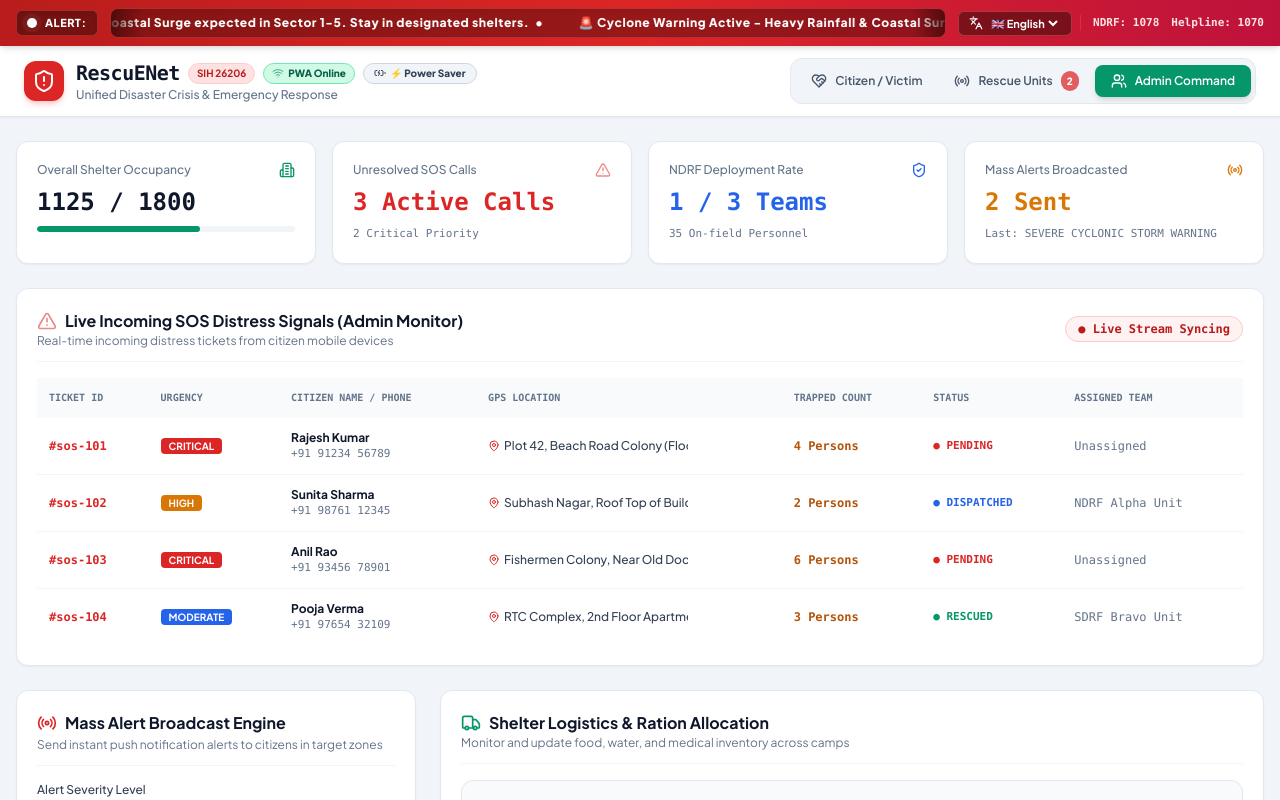
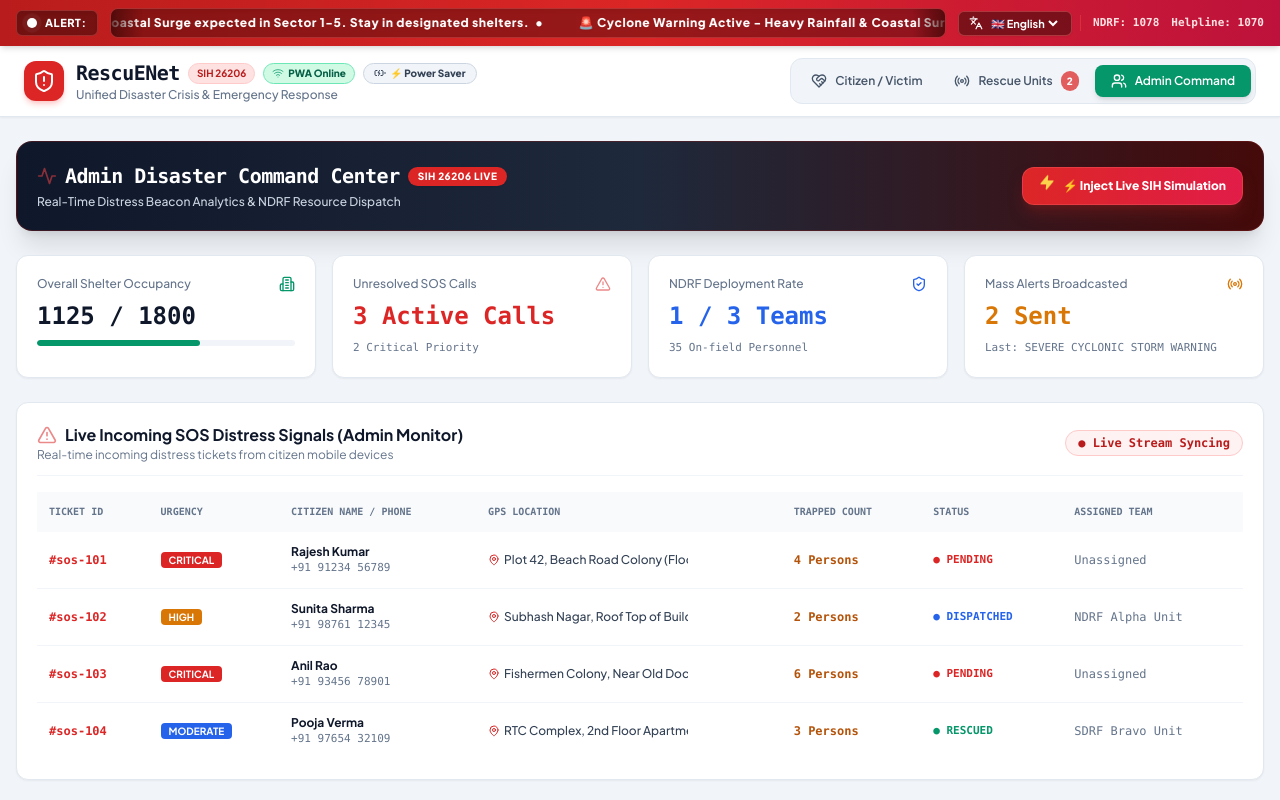
Before and after one commit to mohith0705/rescuenet-sih26206, a React (Vite) app: page / in a window 1280 px wide. Both pictures are taken after a click on the button "Admin Command". Shown: the top 800 px of the page. Built offline with nearby package versions, Linux system fonts and the light colour scheme.

Commit message:
Add 1-Click Inject Live SIH Emergency Simulation demo button in Admin Dashboard

```diff
--- a/src/App.jsx
+++ b/src/App.jsx
@@ -76,6 +76,65 @@ export default function App() {
     setBroadcasts(prev => [newBroadcast, ...prev]);
   };
 
+  const handleInjectSimulation = () => {
+    const simulatedSignals = [
+      {
+        id: `sos-sim-${Date.now()}-1`,
+        ticketCode: `SOS-${Math.floor(1000 + Math.random() * 9000)}`,
+        victimName: 'Ramesh Kumar & Family (3 Trapped)',
+        category: 'FLOOD_TRAPPED',
+        locationName: 'Sector 4 River Bank, Chennai',
+        lat: 13.0827,
+        lng: 80.2707,
+        timestamp: 'Just Now (Simulated)',
+        status: 'PENDING',
+        details: 'Water rising up to 1st floor. Urgent boat evacuation required.',
+        assignedTeam: 'Unassigned'
+      },
+      {
+        id: `sos-sim-${Date.now()}-2`,
+        ticketCode: `SOS-${Math.floor(1000 + Math.random() * 9000)}`,
+        victimName: 'Priya Sharma (5 Trapped)',
+        category: 'CYCLONE_DAMAGE',
+        locationName: 'Fishermen Colony, Vizag',
+        lat: 17.6868,
+        lng: 83.2185,
+        timestamp: 'Just Now (Simulated)',
+        status: 'PENDING',
+        details: 'Roof collapse during cyclone winds. Immediate medical team needed.',
+        assignedTeam: 'Unassigned'
+      },
+      {
+        id: `sos-sim-${Date.now()}-3`,
+        ticketCode: `SOS-${Math.floor(1000 + Math.random() * 9000)}`,
+        victimName: 'Anil Varma (2 Trapped)',
+        category: 'LANDSLIDE_BLOCK',
+        locationName: 'Hill Road Sector 2, Wayanad',
+        lat: 11.6854,
+        lng: 76.1320,
+        timestamp: 'Just Now (Simulated)',
+        status: 'DISPATCHED',
+        details: 'Debris blocking exit. NDRF team deployed.',
+        assignedTeam: 'NDRF Unit 4 - Bravo'
+      },
+      {
+        id: `sos-sim-${Date.now()}-4`,
+        ticketCode: `SOS-${Math.floor(1000 + Math.random() * 9000)}`,
+        victimName: 'Suresh Patel (4 Trapped)',
+        category: 'EARTHQUAKE_CRACK',
+        locationName: 'Market Square, Bhuj',
+        lat: 23.2420,
+        lng: 69.6669,
+        timestamp: 'Just Now (Simulated)',
+        status: 'PENDING',
+        details: 'Building structural crack after tremor. Requires evacuation.',
+        assignedTeam: 'Unassigned'
+      }
+    ];
+
+    setSosRequests(prev => [...simulatedSignals, ...prev]);
+  };
+
   const handleUpdateShelterSupply = (shelterId, field, newValue) => {
     setShelters(prev => prev.map(s => {
       if (s.id === shelterId) {
@@ -133,6 +192,7 @@ export default function App() {
             broadcasts={broadcasts}
             onSendBroadcast={handleSendBroadcast}
             onUpdateShelterSupply={handleUpdateShelterSupply}
+            onInjectSimulatedSos={handleInjectSimulation}
           />
         )}
       </main>
--- a/src/components/AdminDashboard.jsx
+++ b/src/components/AdminDashboard.jsx
@@ -1,7 +1,7 @@
 import React, { useState } from 'react';
 import {
   Building2, Users, AlertTriangle, ShieldCheck, Send, Radio,
-  PackageCheck, Truck, Droplets, Utensils, HeartPulse, Activity, Plus, MapPin, Clock
+  PackageCheck, Truck, Droplets, Utensils, HeartPulse, Activity, Plus, MapPin, Clock, Zap, CheckCircle
 } from 'lucide-react';
 
 export default function AdminDashboard({
@@ -10,17 +10,27 @@ export default function AdminDashboard({
   rescueTeams,
   broadcasts,
   onSendBroadcast,
-  onUpdateShelterSupply
+  onUpdateShelterSupply,
+  onInjectSimulatedSos
 }) {
   const [bcLevel, setBcLevel] = useState('RED_ALERT');
   const [bcTitle, setBcTitle] = useState('');
   const [bcArea, setBcArea] = useState('');
   const [bcMessage, setBcMessage] = useState('');
   const [bcSentSuccess, setBcSentSuccess] = useState(false);
+  const [simSuccess, setSimSuccess] = useState(false);
 
   const totalCapacity = shelters.reduce((acc, s) => acc + s.capacity, 0);
   const totalOccupied = shelters.reduce((acc, s) => acc + s.occupied, 0);
   const activeSosCount = sosRequests.filter(s => s.status !== 'RESCUED').length;
+
+  const handleSimulateClick = () => {
+    if (onInjectSimulatedSos) {
+      onInjectSimulatedSos();
+      setSimSuccess(true);
+      setTimeout(() => setSimSuccess(false), 4000);
+    }
+  };
 
   const handleBroadcastSubmit = (e) => {
     e.preventDefault();
@@ -42,6 +52,37 @@ export default function AdminDashboard({
 
   return (
     <div className="max-w-7xl mx-auto px-4 py-6 space-y-6">
+      {/* Simulation & Command Banner Header */}
+      <div className="flex flex-col sm:flex-row items-start sm:items-center justify-between gap-4 bg-gradient-to-r from-slate-900 via-slate-800 to-red-950 p-5 rounded-2xl border border-red-900/40 text-white shadow-xl">
+        <div>
+          <div className="flex items-center gap-2 flex-wrap">
+            <h2 className="text-xl font-extrabold font-mono tracking-tight text-white flex items-center gap-2">
+              <Activity className="w-5 h-5 text-red-500 animate-pulse" /> Admin Disaster Command Center
+            </h2>
+            <span className="text-[10px] bg-red-600 text-white font-black px-2.5 py-0.5 rounded-full uppercase tracking-wider shadow-sm">
+              SIH 26206 LIVE
+            </span>
+          </div>
+          <p className="text-xs text-slate-300 mt-1 font-medium">Real-Time Distress Beacon Analytics & NDRF Resource Dispatch</p>
+        </div>
+
+        <div className="flex items-center gap-3">
+          {simSuccess && (
+            <div className="bg-emerald-500/20 text-emerald-300 border border-emerald-400/30 px-3 py-1.5 rounded-xl text-xs font-bold flex items-center gap-1.5 animate-pulse">
+              <CheckCircle className="w-4 h-4 text-emerald-400" /> +4 Live Signals Injected!
+            </div>
+          )}
+
+          <button
+            onClick={handleSimulateClick}
+            className="bg-gradient-to-r from-red-600 to-rose-600 hover:from-red-500 hover:to-rose-500 text-white px-4 py-2.5 rounded-xl text-xs font-black flex items-center gap-2 shrink-0 transition-all shadow-lg shadow-red-900/50 hover:scale-105 active:scale-95 border border-red-400/30 cursor-pointer"
+            title="Click during live judge presentation to populate 4 realistic disaster SOS distress signals across hazard map"
+          >
+            <Zap className="w-4 h-4 text-amber-300 fill-amber-300 animate-bounce" />
+            <span>⚡ Inject Live SIH Simulation</span>
+          </button>
+        </div>
+      </div>
       {/* Top Executive KPI Grid */}
       <div className="grid grid-cols-1 sm:grid-cols-2 lg:grid-cols-4 gap-4">
         <div className="bg-white p-5 rounded-xl border border-slate-200 space-y-2 shadow-sm">
```
